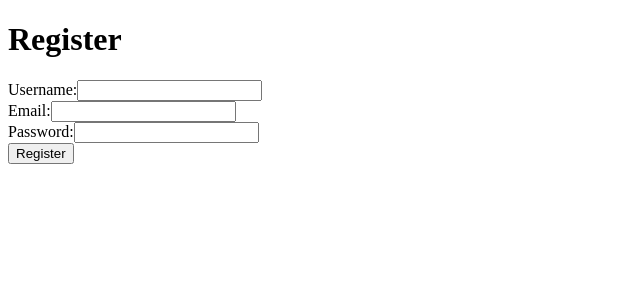
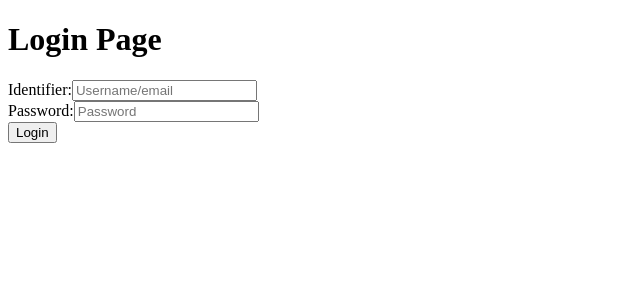
Before and after one commit to Xenohhhh/MERN_Blog-Project, a React app in the folder frontend/: page / in a window 1280 px wide. Shown: the top 300 px of the page, without its empty margins (0-640 px from the left). Built offline with nearby package versions, Linux system fonts and the light colour scheme; the HTML template or start-up script is replaced by a standard one.

Commit message:
feat: update login functionality to use identifier for username/email and implement login service

```diff
--- a/frontend/src/App.jsx
+++ b/frontend/src/App.jsx
@@ -1,12 +1,13 @@
 import { useState } from 'react'
 import Register from './pages/register'
+import Login from './pages/login'
 
 function App() {
 
 
   return (
 
-    <Register />
+    <Login />
 
   )
 }
--- a/frontend/src/api/axios.js
+++ b/frontend/src/api/axios.js
@@ -4,4 +4,13 @@ const api = axios.create({
     baseURL: "http://localhost:8000/api/v1"
 })
 
+
+api.interceptors.request.use((config)=>{
+    const token = localStorage.getItem("token")
+    if(token){
+        config.headers.Authorization =  `Bearer ${token}`
+    }
+    return config
+})
+
 export default api;
--- a/frontend/src/pages/login.jsx
+++ b/frontend/src/pages/login.jsx
@@ -0,0 +1,61 @@
+import React from 'react'
+import { loginUser } from '../services/auth.service'
+
+const Login = () => {
+    const [identifier, setIdentifier] = React.useState("")
+    const [password, setPassword] = React.useState("")
+    const [loading, setLoading] = React.useState(false)
+    const [error, setError] = React.useState("")
+
+    const handleSubmit = async (e) => {
+        e.preventDefault()
+
+        setLoading(true)
+        setError("")
+
+        try{
+            const data = {identifier, password}
+            const res = await loginUser(data)
+            localStorage.setItem("token", res.accessToken)
+
+            alert(`Welcome back`)
+        }catch(err){
+            setError(err.response?.data?.message || "Registration failed");
+        }finally{
+            setLoading(false);
+        }
+    }
+
+  return (
+    <div className='container'>
+        <h1>Login Page</h1>
+
+        <form onSubmit={handleSubmit}>
+            <div className="form-group">
+                <label>Identifier:</label>
+                <input
+                placeholder='Username/email'
+                value={identifier}
+                onChange={(e)=>{setIdentifier(e.target.value)}}
+                className='form-control'
+                />
+            </div>
+            <div className="form-group">
+                <label>Password:</label>
+                <input
+                type='password'
+                placeholder='Password'
+                value={password}
+                onChange={(e)=>{setPassword(e.target.value)}}
+                className='form-control'
+                />
+            </div>
+            <button type="submit" className='btn btn-primary mt-3'>Login</button>
+
+            {error && <p className="text-danger mt-2">{error}</p>}
+        </form>
+    </div>
+  )
+}
+
+export default Login
--- a/frontend/src/services/auth.service.js
+++ b/frontend/src/services/auth.service.js
@@ -4,3 +4,16 @@ export const registerUser = async(data) => {
     const res = await api.post("/user/register", data)
     return res.data
 }
+
+export const loginUser = async (data) => {
+    const res = await api.post("/user/login", data)
+    return res.data
+}
+
+export const profileUser = async(token) => {
+    return await api.get("/profile", {
+        headers: {
+            Authorization: `Bearer ${token}`
+        }
+    })
+}
```
Also changed, not shown: 1 other file (tests, documents, lock files or other folders).
